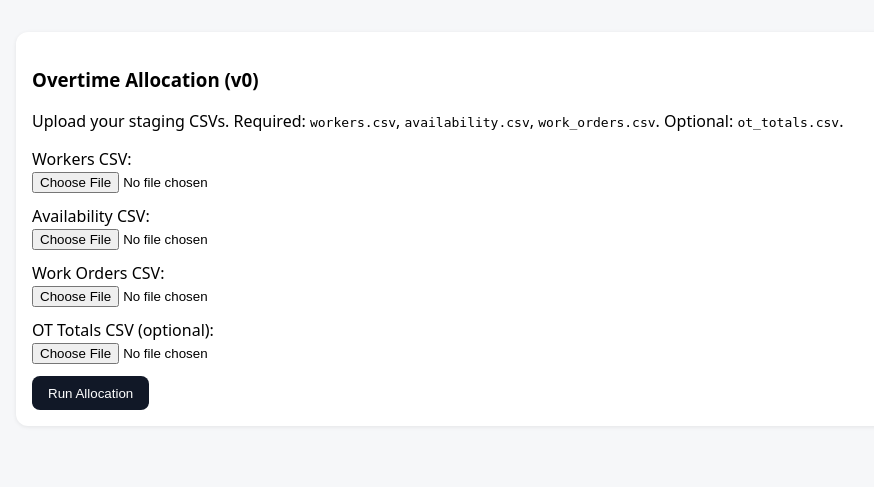
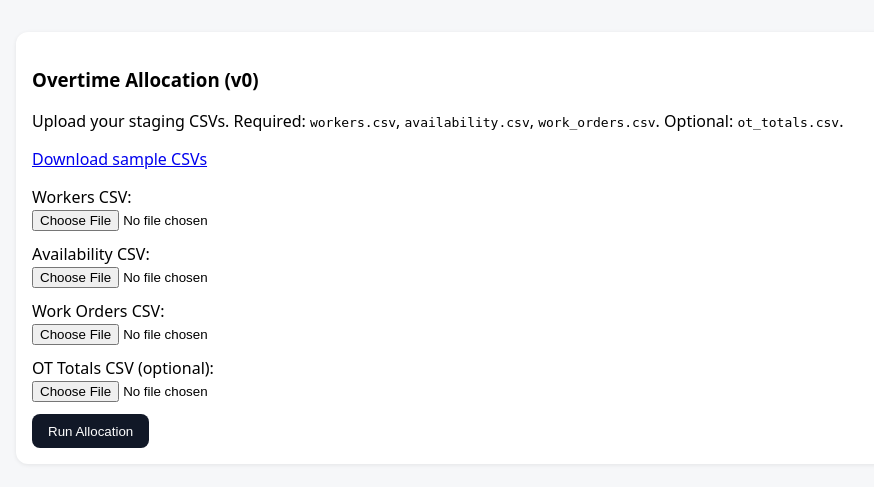
Before and after one commit to boilermolt/otrak, a Flask app: page /overtime in a window 1280 px wide. Shown: the part 105-592 px from the top of the page, without its empty margins (174-1048 px from the left). Run offline with Flask 3, Linux system fonts and the light colour scheme; parts of the project's set-up code (start-up, migrations or seed data) failed here and were passed over.

Commit message:
feat: add sample CSV download

```diff
--- a/app/app.py
+++ b/app/app.py
@@ -326,5 +326,11 @@ def overtime_download():
     return send_file(BytesIO(data), mimetype="text/csv", as_attachment=True, download_name="draft_assignments.csv")
 
 
+@app.route("/samples.zip")
+def samples_zip():
+    zip_path = Path(__file__).resolve().parent / "samples.zip"
+    return send_file(zip_path, mimetype="application/zip", as_attachment=True, download_name="sample_csvs.zip")
+
+
 if __name__ == "__main__":
     app.run(host="0.0.0.0", port=5000, debug=True)
--- a/app/templates/overtime.html
+++ b/app/templates/overtime.html
@@ -26,6 +26,7 @@
     <div class="card">
       <h3>Overtime Allocation (v0)</h3>
       <p>Upload your staging CSVs. Required: <code>workers.csv</code>, <code>availability.csv</code>, <code>work_orders.csv</code>. Optional: <code>ot_totals.csv</code>.</p>
+      <p><a href="/samples.zip">Download sample CSVs</a></p>
 
       {% if errors %}
         <div class="error">
```
Also changed, not shown: 1 other file.
